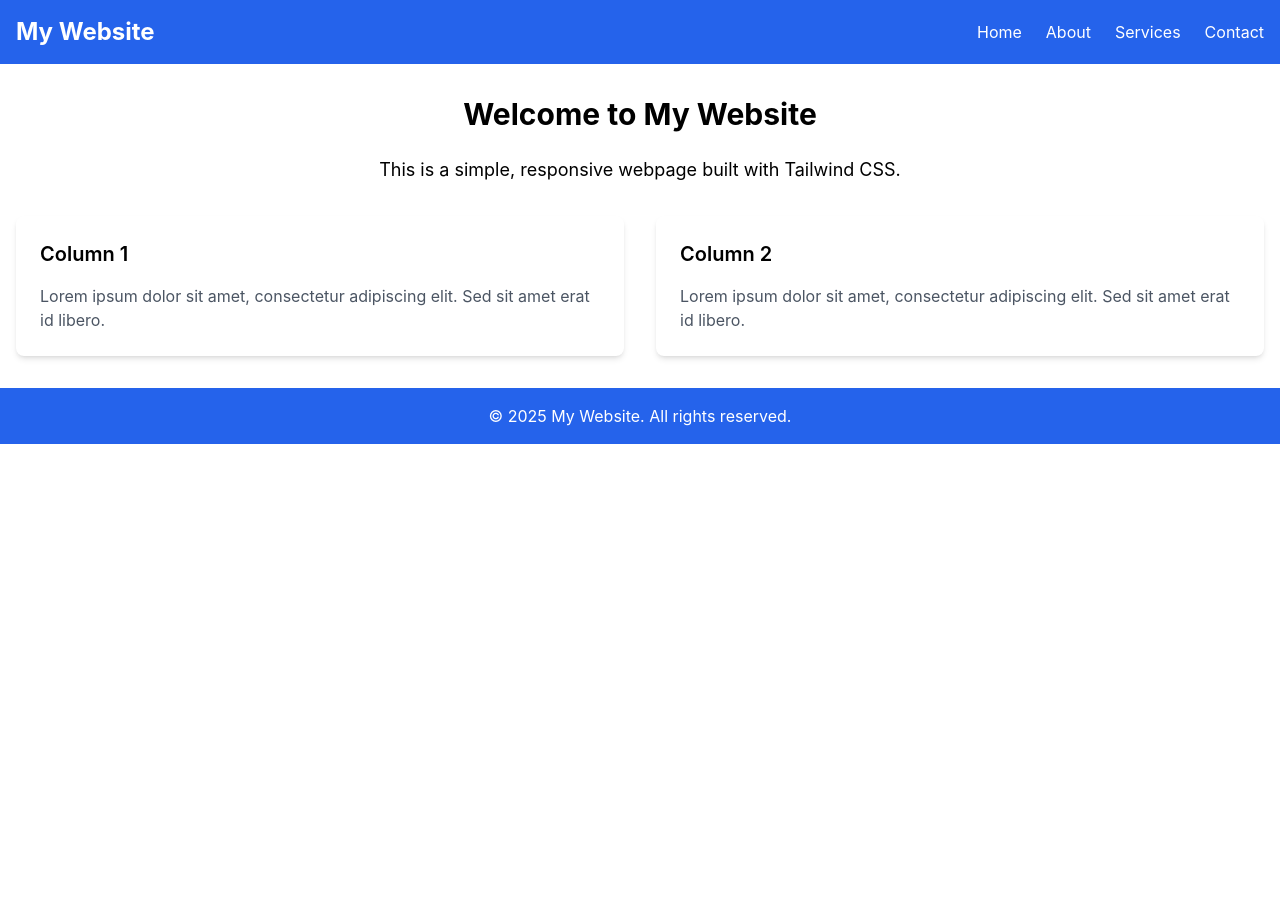
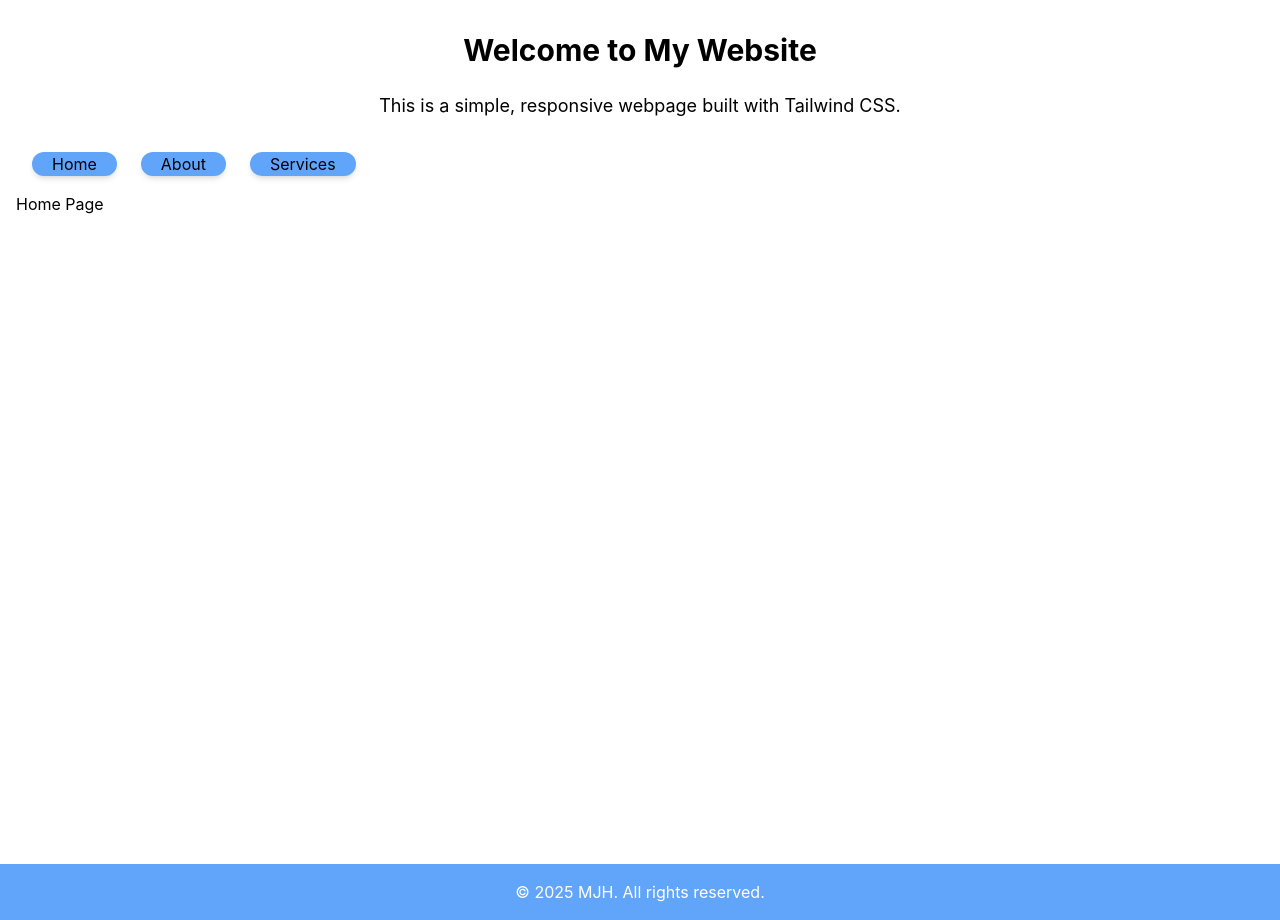
Before and after one commit to clearm/new2025, a React (Create React App) app in the folder my-react-page/: page / in a window 1280 px wide. Before the commit the page ends 800 px from the top, so only its background shows below. Built offline with nearby package versions, Linux system fonts and the light colour scheme.

Commit message:
spa 용 temp

```diff
--- a/my-react-page/src/App.js
+++ b/my-react-page/src/App.js
@@ -1,63 +1,34 @@
 // import logo from './logo.svg';
 // import './App.css';
 // import './Intro.css';
-
-
-// import { useState } from 'react';
-
+import { useState } from 'react';
 // import Footer from './Layouts/Footer';
 
 function App() {
 
-  // const [currentPage, setCurrentPage] = useState('home');
+  const [currentPage, setCurrentPage] = useState('home');
 
-  // const renderPage = () => {
-  //   switch (currentPage) {
-  //     case 'home':
-  //       return  (
-  //         <section className="Intro-section">
-  //           <h1> Home Page</h1>
-  //         </section>
-  //       );
-  //     case 'about':
-  //       return (
-  //         <section className="Intro-section">
-  //           <h1> about Page</h1>
-  //           {/* <Box></Box> */}
-  //         </section>
-  //       );
+  const renderPage = () => {
+    switch (currentPage) {
+      case 'home':
+        return  (
+          <section className="Intro-section">
+            <h1> Home Page</h1>
+          </section>
+        );
+      case 'about':
+        return (
+          <section className="Intro-section">
+            <h1> about Page</h1>
+            {/* <Box></Box> */}
+          </section>
+        );
 
-  //     default:
-  //       return <h1>404 Not Found</h1>;
-  //   }
-  // };
-
-  return (
-    <div className="App">
-
-        {/* <!-- Header --> */}
-        <header className="bg-blue-600 text-white py-4">
-          <div className="max-w-screen-xl mx-auto flex justify-between items-center px-4">
-            <h1 className="text-2xl font-bold">My Website</h1>
-            <nav>
-              <ul className="flex space-x-6">
-                <li><button  className="hover:text-blue-300">Home</button></li>
-                <li><button  className="hover:text-blue-300">About</button></li>
-                <li><button  className="hover:text-blue-300">Services</button></li>
-                <li><button  className="hover:text-blue-300">Contact</button></li>
-              </ul>
-            </nav>
-          </div>
-        </header>
-
-        {/* <!-- Main Content --> */}
-        <main className="my-8">
-          <div className="max-w-screen-xl mx-auto px-4">
-            <h2 className="text-3xl font-bold text-center mb-6">Welcome to My Website</h2>
-            <p className="text-lg text-center mb-8">This is a simple, responsive webpage built with Tailwind CSS.</p>
-
-            {/* <!-- Two Columns Layout --> */}
-            <div className="grid md:grid-cols-2 gap-8">
+      case 'services':
+        return (
+          <section className="Intro-section">
+             {/* <!-- Two Columns Layout --> */}
+             <div className="grid md:grid-cols-2 gap-8">
               <div className="bg-white p-6 rounded-lg shadow-md">
                 <h3 className="text-xl font-semibold mb-4">Column 1</h3>
                 <p className="text-gray-600">Lorem ipsum dolor sit amet, consectetur adipiscing elit. Sed sit amet erat id libero.</p>
@@ -67,18 +38,52 @@ function App() {
                 <p className="text-gray-600">Lorem ipsum dolor sit amet, consectetur adipiscing elit. Sed sit amet erat id libero.</p>
               </div>
             </div>
+          </section>
+        );
+
+      default:
+        return <h1>404 Not Found</h1>;
+    }
+
+  };
+
+  return (
+    <div className="App">
+
+        {/* <!-- Main Content --> */}
+        <main className="my-8 min-h-screen">
+          <div className="max-w-screen-xl mx-auto px-4">
+            <h2 className="text-3xl font-bold text-center mb-6">Welcome to My Website</h2>
+            <p className="text-lg text-center mb-8">This is a simple, responsive webpage built with Tailwind CSS.</p>
+
+            <div>
+
+              <nav className="px-4 my-4">
+                <ul className="flex space-x-6">
+                  <li><button onClick={() => setCurrentPage('home')} className="bg-blue-400 px-5 rounded-xl hover:text-blue-300 shadow-md ">Home</button></li>
+                  <li><button onClick={() => setCurrentPage('about')} className="bg-blue-400 px-5 rounded-xl hover:text-blue-300 shadow-md ">About</button></li>
+                  <li><button onClick={() => setCurrentPage('services')} className="bg-blue-400 px-5 rounded-xl hover:text-blue-300 shadow-md ">Services</button></li>
+                </ul>
+              </nav>
+
+            </div>
+
+            {renderPage()}
+
           </div>
         </main>
 
+
         {/* <!-- Footer --> */}
-        <footer className="bg-blue-600 text-white py-4">
+        <footer className="bg-blue-400  text-white py-4">
           <div className="max-w-screen-xl mx-auto text-center">
-            <p>&copy; 2025 My Website. All rights reserved.</p>
+            <p>&copy; 2025 MJH. All rights reserved.</p>
           </div>
         </footer>
 
     </div>
   );
+
 }
 
 export default App;
```
Also changed, not shown: 1 other file (tests, documents, lock files or other folders).
